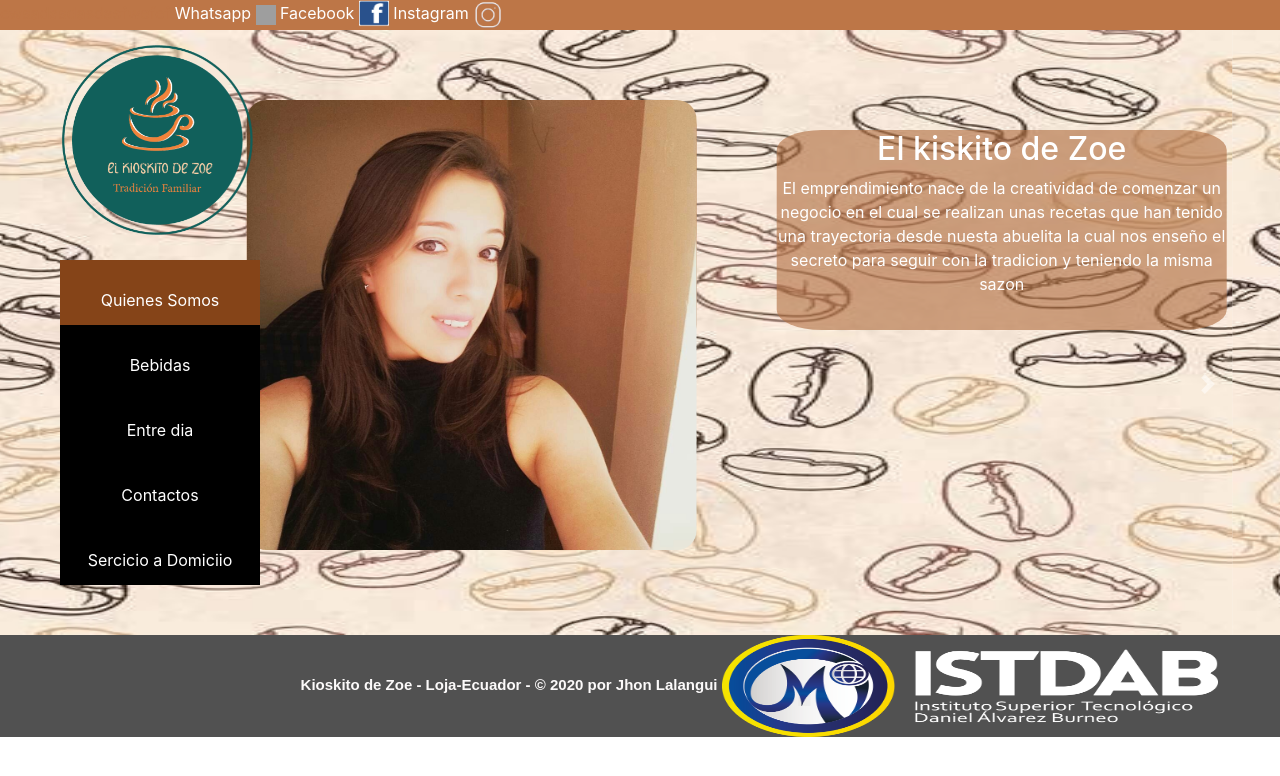
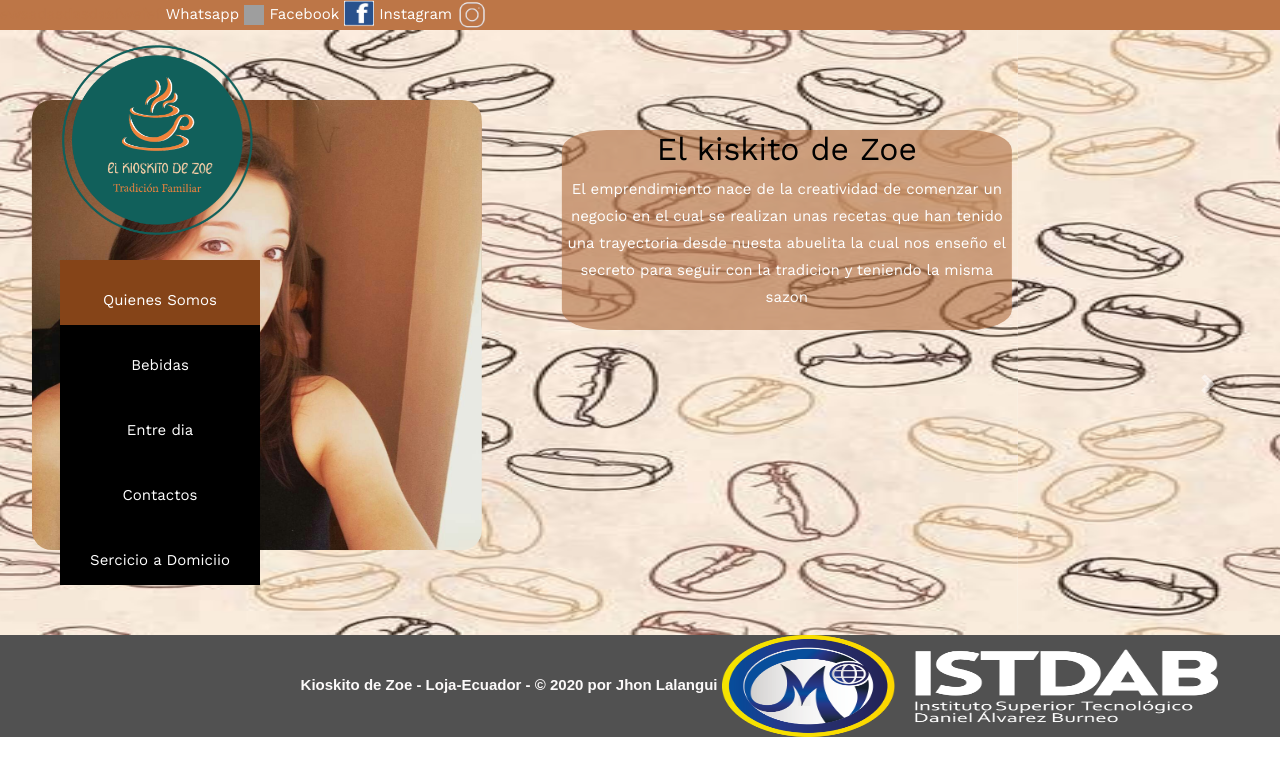
Before and after one commit to israel199523/KioskitodeZoe.github.io, a plain HTML site: page quienesomos.html in a window 1280 px wide. Shown: the top 776 px of the page. Drawn offline with nearby package versions, Linux system fonts and the light colour scheme; grey boxes are pictures that could not be loaded; files whose address does not match are found by name.

Commit message:
corrigiendooo

```diff
--- a/quienesomos.html
+++ b/quienesomos.html
@@ -9,7 +9,7 @@
     <!-- Bootstrap CSS -->
     <link rel="stylesheet" href="css\bootstrap.min.css"
         integrity="sha384-Gn5384xqQ1aoWXA+058RXPxPg6fy4IWvTNh0E263XmFcJlSAwiGgFAW/dAiS6JXm" crossorigin="anonymous">
-
+        <link rel="stylesheet" href="css\style.css">
     <title>Quienes Somos</title>
 
 <body>
@@ -40,7 +40,7 @@
     <!-- Logo de la empresa -->
     <div class="img">
         <a href="index.html" class="animsition-link">
-            <img src="imagenes\logo.png" width="200" height="150" alt="Image" class="img-fluid">
+            <img src="imagenes\logo.png" width="400" height="150" alt="Image" class="img-fluid">
         </a>
     </div>
 
```
Also changed, not shown: bebidas.html (+1 -1 lines), contactos..html (+1 -1 lines), entredia.html (+1 -1 lines), index.html (+1 -1 lines), serviciodomicilio.html (+1 -1 lines).
